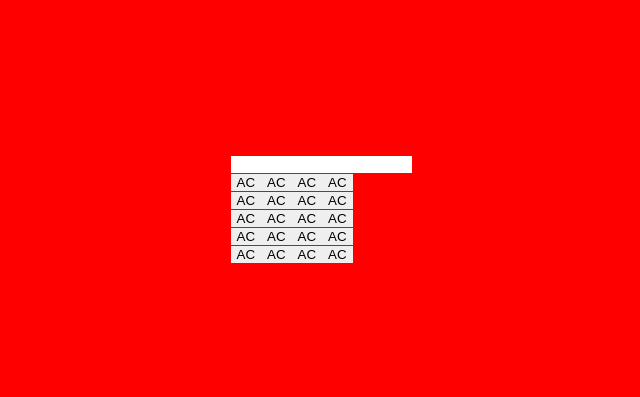
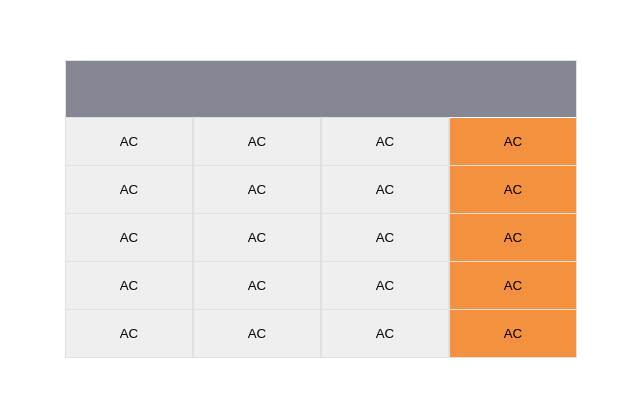
Before and after one commit to moise10r/math-magicians, a React (Create React App) app: page / in a window 1280 px wide. Shown: the part 191-588 px from the top of the page, without its empty margins (319-959 px from the left). Built offline with nearby package versions, Linux system fonts and the light colour scheme.

Commit message:
Add calculator styling

```diff
--- a/src/assets/styles/main.css
+++ b/src/assets/styles/main.css
@@ -1,8 +1,10 @@
 /*  Typography */
 
-body {
+* {
   margin: 0;
   padding: 0;
+  box-sizing: border-box;
+  user-select: none;
 }
 
 a {
@@ -39,8 +41,56 @@ button {
   align-items: center;
 }
 
+.flex-around {
+  display: flex;
+  justify-content: space-around;
+  align-items: center;
+}
+
 .App {
   width: 100%;
   height: 100vh;
-  background-color: red;
 }
+
+.calculator-main-container {
+  width: 100%;
+  max-width: 32rem;
+  border: 1px solid #e0e0e0;
+}
+
+.calculator-main-container .row {
+  width: 100%;
+}
+
+.calculator-main-container .row.result {
+  padding: 0;
+}
+
+.calculator-main-container .row.result  input {
+  flex: 1;
+  padding: 1rem 1rem;
+  background-color: #858693;
+  font-size: 1.3rem;
+  color: #e0e0e0;
+}
+
+.calculator-main-container .row .btn {
+  flex: 1;
+  border: 1px solid #e0e0e0;
+  border-bottom: 0;
+  padding: 1rem 0;
+  cursor: pointer;
+}
+
+.calculator-main-container .row .btn:first-child {
+  border-left: 0;
+}
+
+.calculator-main-container .row .btn:last-child {
+  border-right: 0;
+  background-color: #f3913e;
+}
+
+.calculator-main-container .row:nth-child(2) .btn:last-child {
+  border-top: 0;
+}
--- a/src/components/calculator.jsx
+++ b/src/components/calculator.jsx
@@ -9,34 +9,34 @@ class Calculator extends Component {
   render() {
     return (
       <div className="calculator-main-container">
-        <div className="row result">
+        <div className="row flex-center result">
           <input type="text" />
         </div>
-        <div className="row">
+        <div className="row flex-center keyboard">
           <button className="btn" type="button">AC</button>
           <button className="btn" type="button">AC</button>
           <button className="btn" type="button">AC</button>
           <button className="btn" type="button">AC</button>
         </div>
-        <div className="row">
+        <div className="row flex-center keyboard">
           <button className="btn" type="button">AC</button>
           <button className="btn" type="button">AC</button>
           <button className="btn" type="button">AC</button>
           <button className="btn" type="button">AC</button>
         </div>
-        <div className="row">
+        <div className="row flex-center keyboard">
           <button className="btn" type="button">AC</button>
           <button className="btn" type="button">AC</button>
           <button className="btn" type="button">AC</button>
           <button className="btn" type="button">AC</button>
         </div>
-        <div className="row">
+        <div className="row flex-center keyboard">
           <button className="btn" type="button">AC</button>
           <button className="btn" type="button">AC</button>
           <button className="btn" type="button">AC</button>
           <button className="btn" type="button">AC</button>
         </div>
-        <div className="row">
+        <div className="row flex-center keyboard">
           <button className="btn" type="button">AC</button>
           <button className="btn" type="button">AC</button>
           <button className="btn" type="button">AC</button>
```
